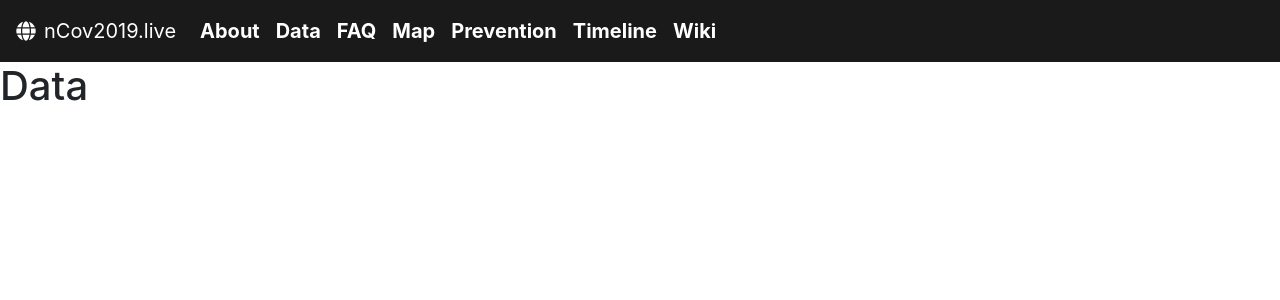
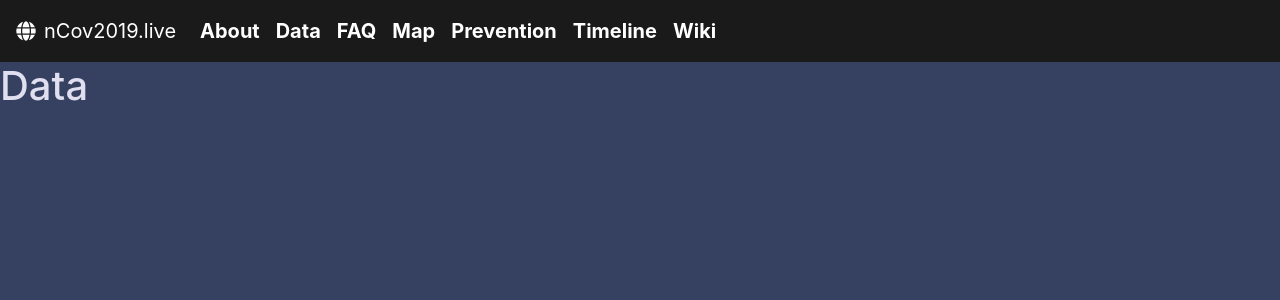
Before and after one commit to kfengc27/Coronavirus-Dashboard, a React (Create React App) app: page /data in a window 1280 px wide. Shown: the top 300 px of the page. Built offline with nearby package versions, Linux system fonts and the light colour scheme.

Commit message:
add general background styling

```diff
--- /dev/null
+++ b/src/index.css
@@ -0,0 +1,4 @@
+body {
+  background-color: #364061;
+  color: #dfdfef;
+}
--- a/src/index.js
+++ b/src/index.js
@@ -1,6 +1,7 @@
 import React from 'react';
 import { render } from 'react-dom';
 import 'bootstrap/dist/css/bootstrap.min.css';
+import './index.css';
 
 import App from './App';
 
```
